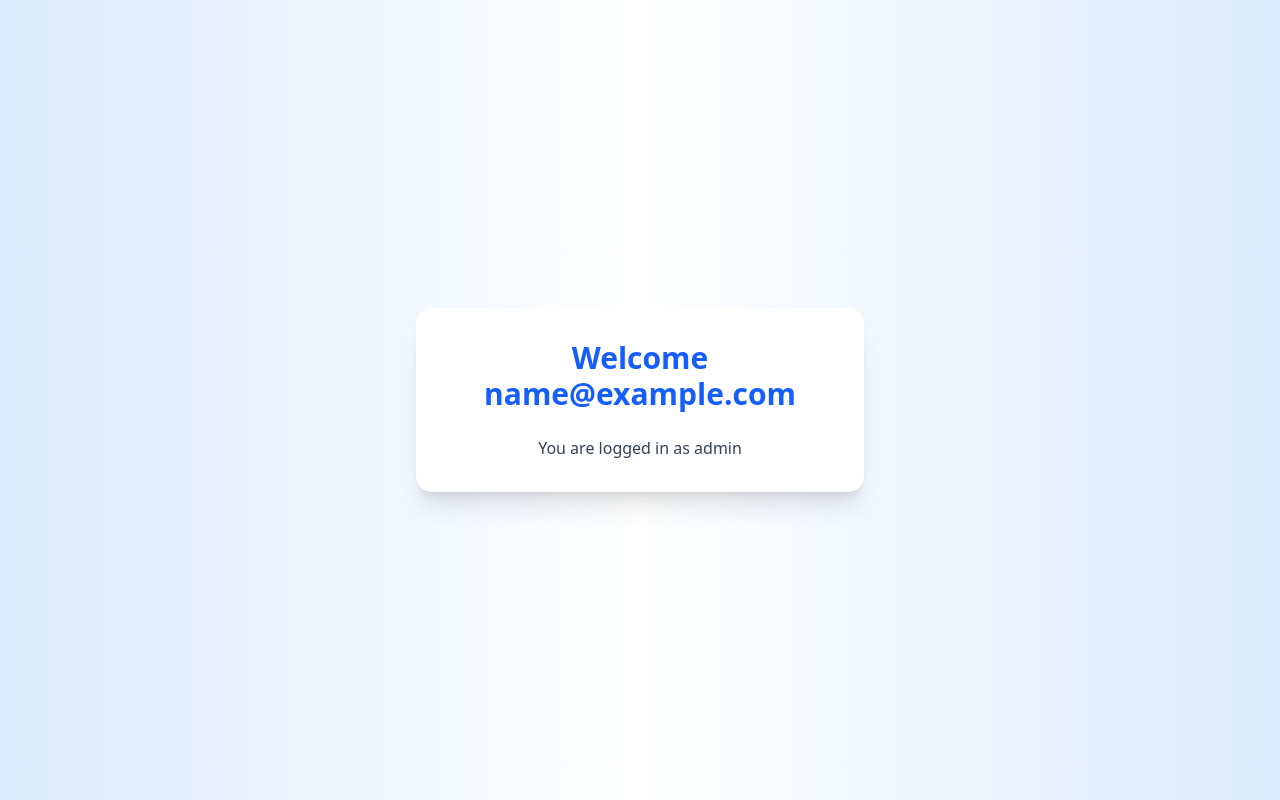
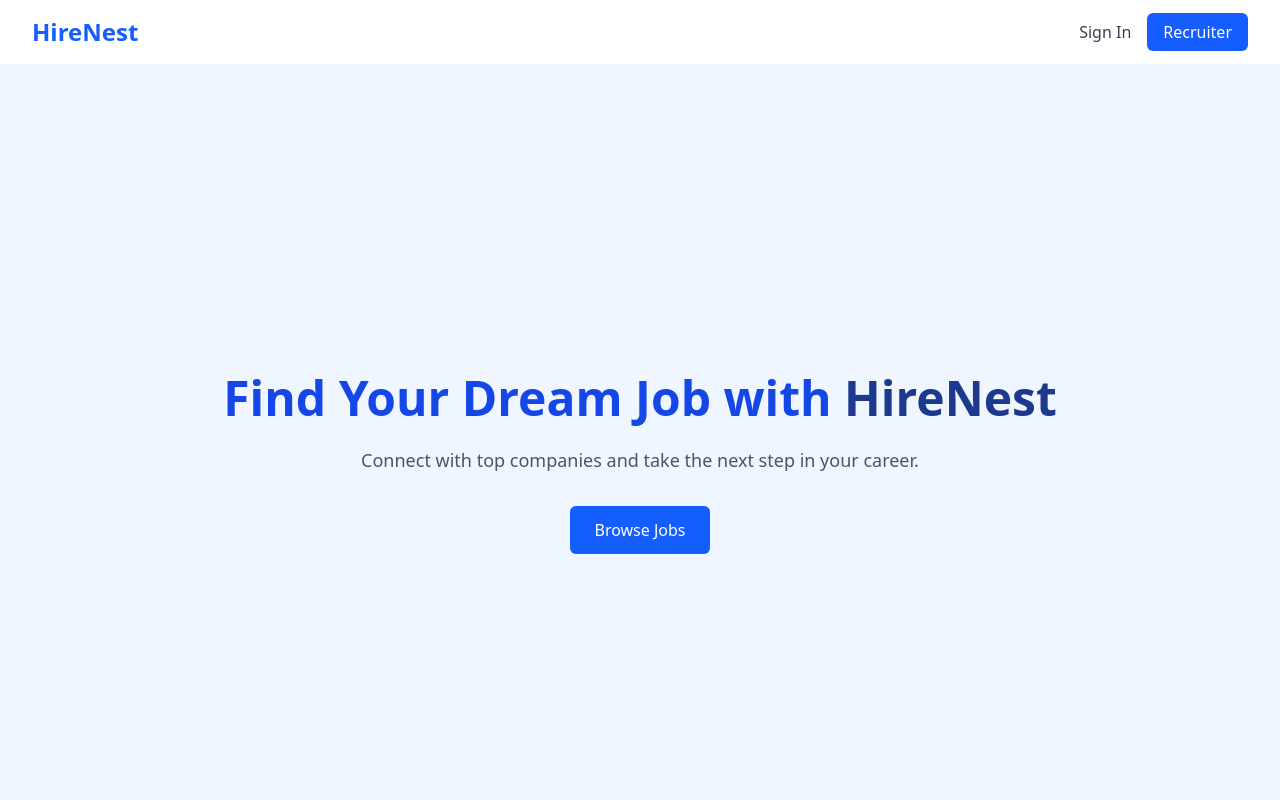
Before and after one commit to ItxUzair1/Job-Portal, a React (Vite) app in the folder Client/Portal-Front/: page / in a window 1280 px wide. Shown: the top 800 px of the page. Built offline with nearby package versions, Linux system fonts and the light colour scheme; sample sign-in values are in the browser's storage.

Commit message:
Added Home Page.jsx

```diff
--- /dev/null
+++ b/Client/Portal-Front/src/components/Navbar.jsx
@@ -0,0 +1,16 @@
+import React from "react";
+import { Link } from "react-router-dom";
+
+const Navbar = () => {
+  return (
+    <nav className="bg-white shadow-md py-4 px-8 flex justify-between items-center">
+      <Link to="/" className="text-2xl font-bold text-blue-600">HireNest</Link>
+      <div className="space-x-4">
+        <Link to="/login" className="text-gray-700 hover:text-blue-600">Sign In</Link>
+        <Link to="/recruiter" className="text-white bg-blue-600 hover:bg-blue-700 px-4 py-2 rounded-md">Recruiter</Link>
+      </div>
+    </nav>
+  );
+};
+
+export default Navbar;
--- /dev/null
+++ b/Client/Portal-Front/src/components/footer.jsx
@@ -0,0 +1,11 @@
+import React from "react";
+
+const Footer = () => {
+  return (
+    <footer className="bg-gray-800 text-white text-center py-6 mt-16">
+      <p>© {new Date().getFullYear()} HireNest. All rights reserved.</p>
+    </footer>
+  );
+};
+
+export default Footer;
--- a/Client/Portal-Front/src/context/authContext.jsx
+++ b/Client/Portal-Front/src/context/authContext.jsx
@@ -5,7 +5,7 @@ export const AuthContext = createContext();
 
 export const AuthProvider = ({ children }) => {
   const [auth, setAuth] = useState({ token: null, user: null });
-  const [loading, setLoading] = useState(true); // NEW
+  const [loading, setLoading] = useState(true);
 
   useEffect(() => {
     const token = localStorage.getItem("token");
--- a/Client/Portal-Front/src/pages/Home.jsx
+++ b/Client/Portal-Front/src/pages/Home.jsx
@@ -1,13 +1,25 @@
-import React, { useContext } from 'react';
-import { AuthContext } from '../context/authContext';
-export default function Home() {
-    const { auth } = useContext(AuthContext);
-    return (
-        <div className="min-h-screen bg-gradient-to-r from-blue-100 via-white to-blue-100 flex items-center justify-center px-4">
-            <div className="bg-white shadow-xl rounded-2xl p-8 w-full max-w-lg sm:max-w-md">
-                <h1 className="text-3xl font-extrabold text-center text-blue-600 mb-6">Welcome {auth.user?.email}</h1>
-                <p className="text-center text-gray-700">You are logged in as {auth.user?.role}</p>
-            </div>
-        </div>
-    );
-}
+import React from "react";
+import Navbar from "../components/Navbar";
+import Footer from "../components/footer";
+
+const Home = () => {
+  return (
+    <>
+      <Navbar />
+      <section className="bg-blue-50 min-h-screen flex flex-col justify-center items-center px-4 py-16">
+        <h1 className="text-4xl sm:text-5xl font-bold text-center text-blue-700 mb-6">
+          Find Your Dream Job with <span className="text-blue-900">HireNest</span>
+        </h1>
+        <p className="text-lg text-gray-600 text-center max-w-xl mb-8">
+          Connect with top companies and take the next step in your career.
+        </p>
+        <button className="bg-blue-600 text-white px-6 py-3 rounded-md hover:bg-blue-700 transition cursor-pointer">
+          Browse Jobs
+        </button>
+      </section>
+      <Footer />
+    </>
+  );
+};
+
+export default Home;
```
